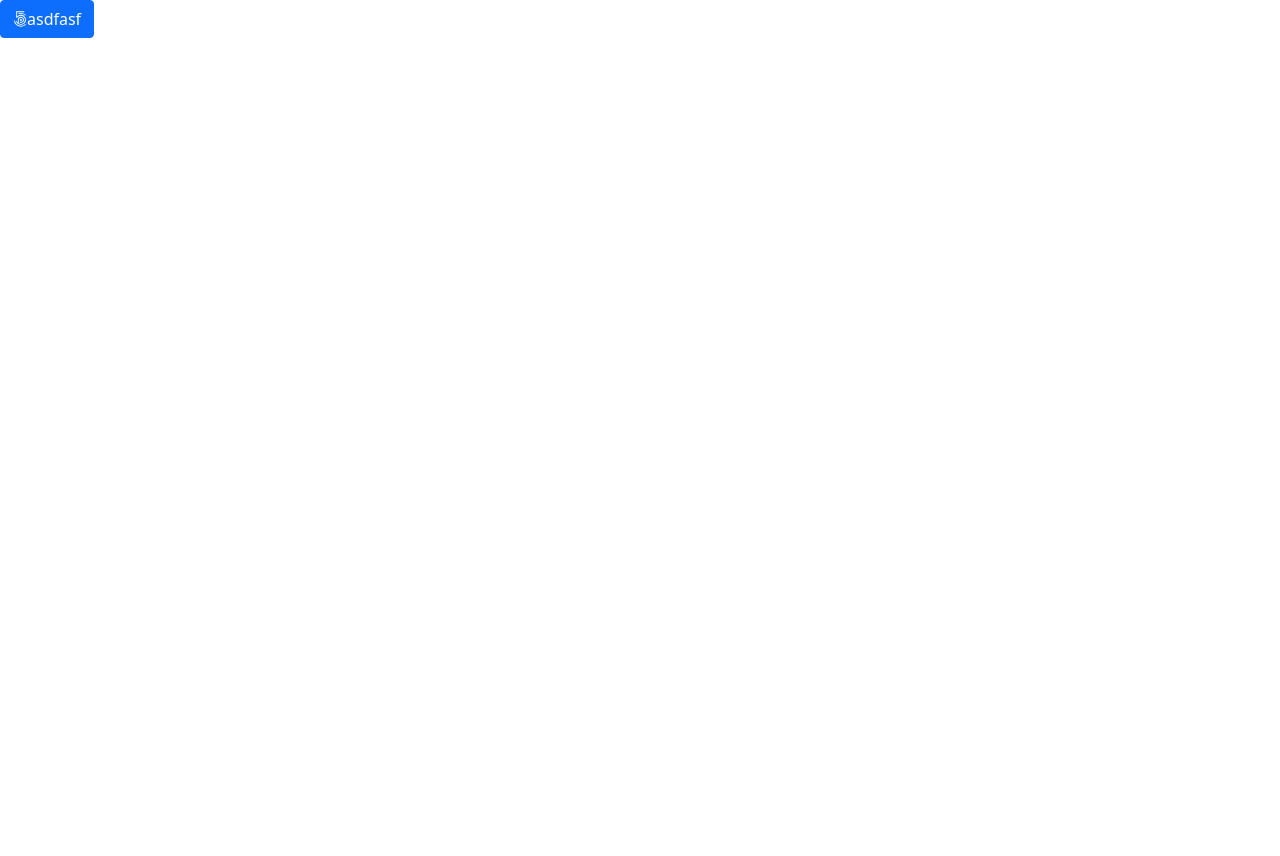
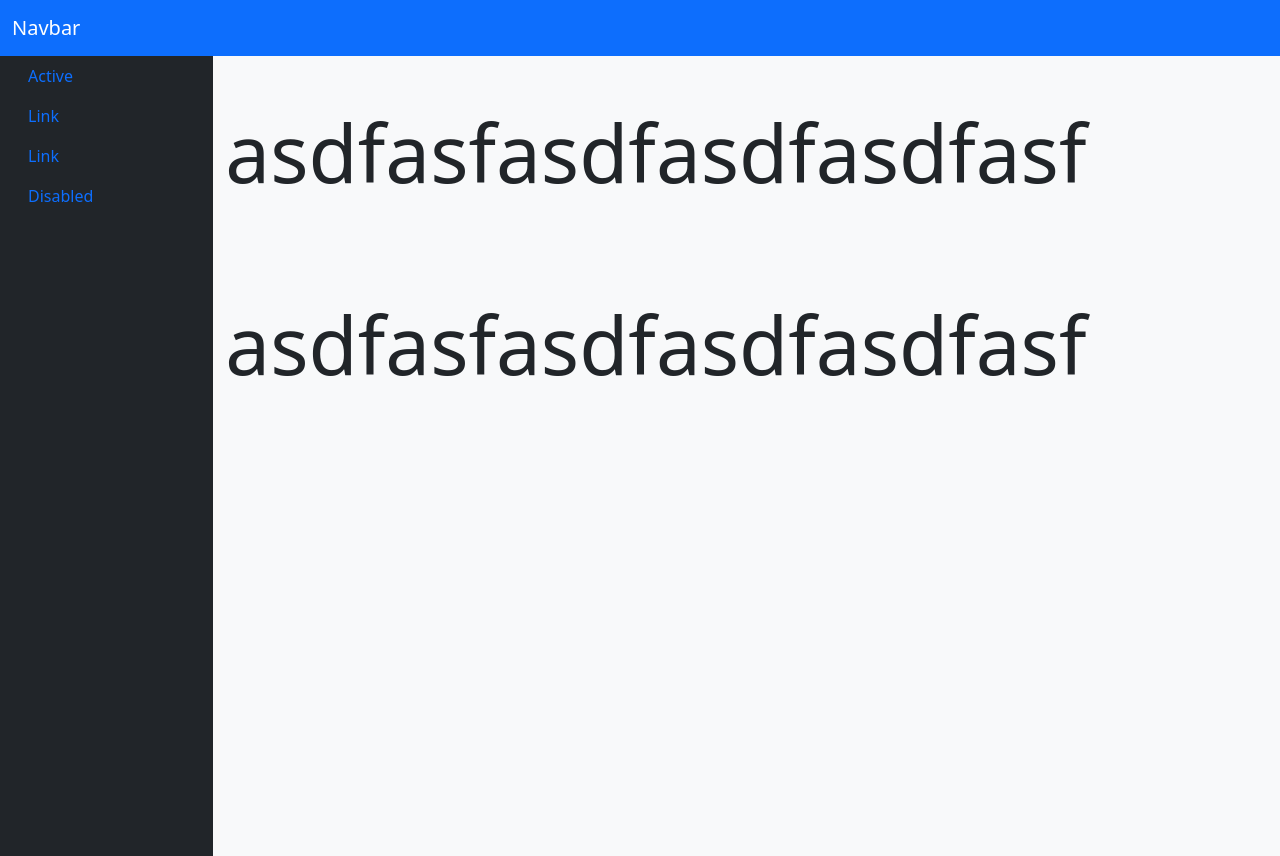
Before and after one commit to sjcco/to-do, a website built with webpack: page dist/index.html in a window 1280 px wide. Before the commit the page ends 800 px from the top, so only its background shows below. Built offline with nearby package versions, Linux system fonts and the light colour scheme.

Commit message:
Add mock up layout

```diff
--- a/src/main.scss
+++ b/src/main.scss
@@ -1,3 +1,4 @@
 $fa-font-path: '~@fortawesome/fontawesome-free/webfonts';
 
+@import "./style.scss";
 @import "~bootstrap/scss/bootstrap";
--- /dev/null
+++ b/src/style.scss
@@ -0,0 +1,14 @@
+body {
+  overflow: hidden;
+}
+
+#sidebar {
+  min-height: 100vh;
+}
+
+#content {
+  overflow-y: scroll;
+  overflow-x: hidden;
+  height: 100vh;
+
+}
```
Also changed, not shown: dist/index.html, 1 other file.
